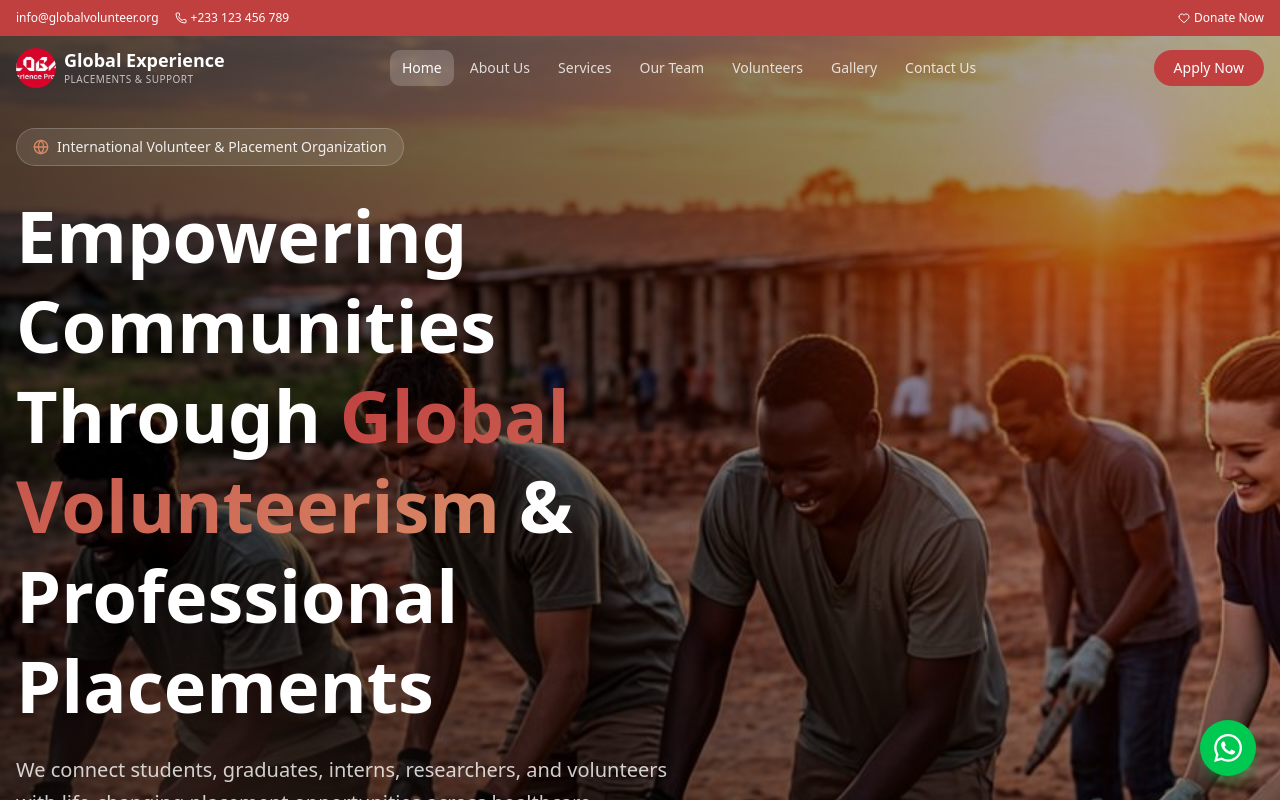
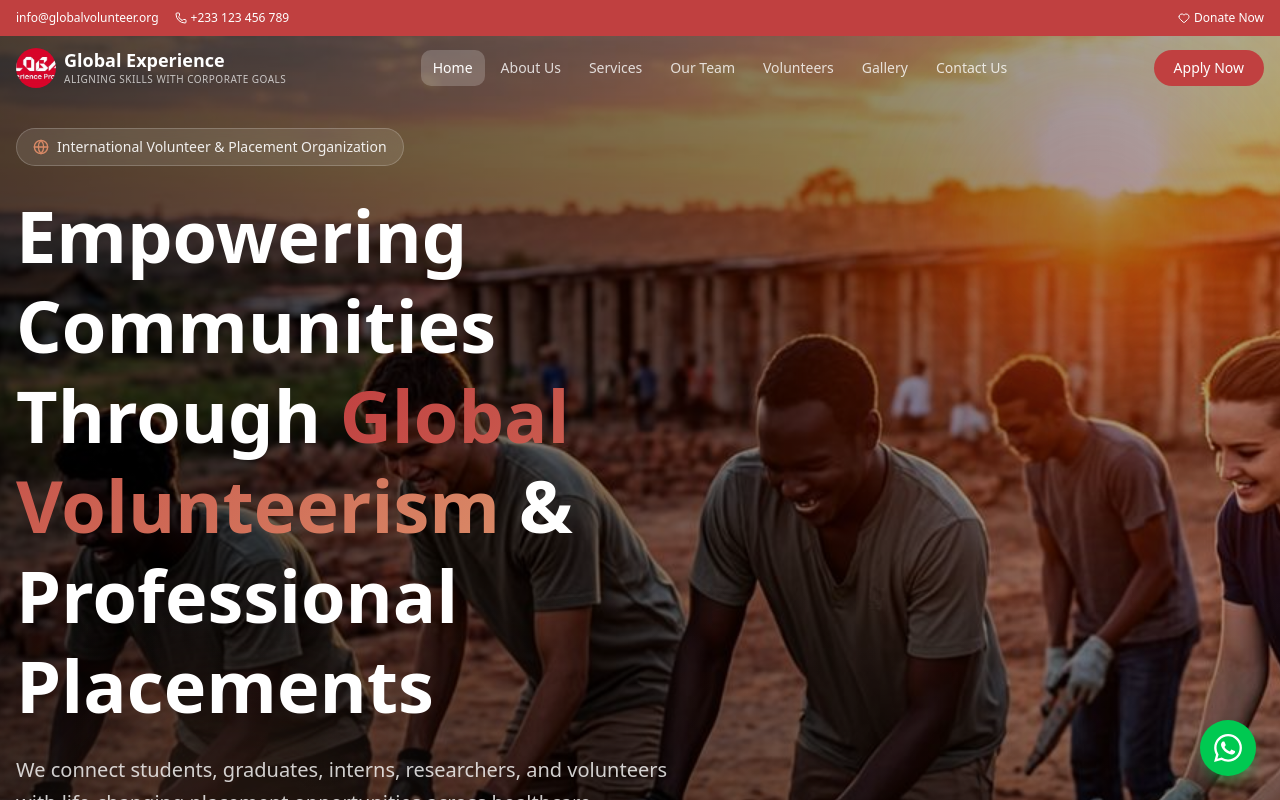
Before and after one commit to lilromeo2290/Global_Experience-, a Next.js app: page / in a window 1280 px wide. Shown: the top 800 px of the page. Built offline with nearby package versions, Linux system fonts and the light colour scheme.

Commit message:
7f9aec34-2115-49f5-92c4-f1e7d3c78811

```diff
--- a/src/components/footer.tsx
+++ b/src/components/footer.tsx
@@ -58,7 +58,7 @@ export default function Footer() {
               />
               <div>
                 <h3 className="font-bold text-lg text-white">Global Experience</h3>
-                <p className="text-[10px] uppercase tracking-wider text-copper">Placements & Support</p>
+                <p className="text-[10px] uppercase tracking-wider text-copper">Aligning Skills with Corporate Goals</p>
               </div>
             </div>
             <p className="text-sm text-white/60 leading-relaxed">
--- a/src/components/navbar.tsx
+++ b/src/components/navbar.tsx
@@ -96,7 +96,7 @@ export default function Navbar() {
                 Global Experience
               </span>
               <span className={`text-[10px] uppercase tracking-wider transition-colors ${scrolled ? 'text-dove' : 'text-white/70'}`}>
-                Placements & Support
+                Aligning Skills with Corporate Goals
               </span>
             </div>
           </a>
```
